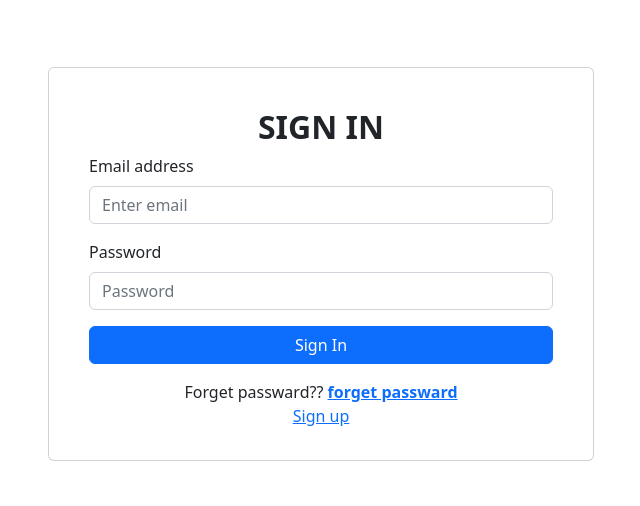
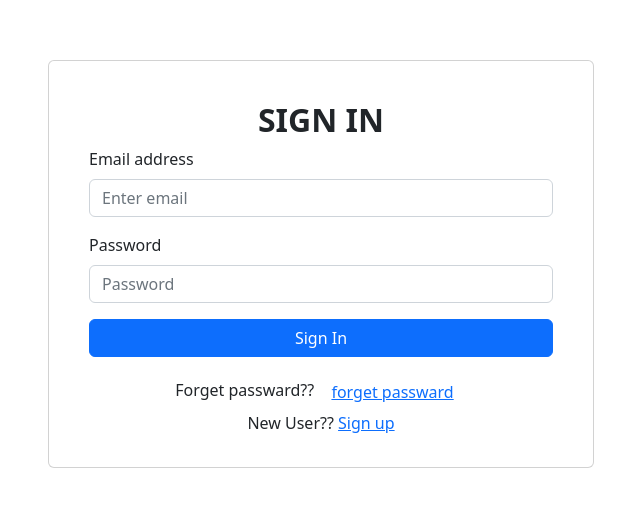
Before and after one commit to mishraom12345/Expense-Tracker-Project, a React (Create React App) app: page / in a window 1280 px wide. Shown: the part 136-642 px from the top of the page, without its empty margins (319-959 px from the left). Built offline with nearby package versions, Linux system fonts and the light colour scheme.

Commit message:
Forgot Password functionality

```diff
--- a/src/Component/Pages/Login.js
+++ b/src/Component/Pages/Login.js
@@ -1,13 +1,17 @@
-import React, { useRef } from "react";
+import React, { useContext, useRef } from "react";
 import { useNavigate } from "react-router-dom";
 import { Col, Button, Row, Container, Card, Form } from "react-bootstrap";
 import { NavLink } from "react-bootstrap";
 import { Link } from "react-router-dom";
+import AuthContext from "../store/AuthContext";
 
 export default function LogIn() {
+  const authCtx = useContext(AuthContext)
+  const isLoggedIn = authCtx.isLoggedIn
   const history = useNavigate();
   const emailInputref = useRef();
   const passwordInputref = useRef();
+
 
   const submitHandler = (e) => {
     e.preventDefault();
@@ -47,12 +51,46 @@ export default function LogIn() {
       .then((data) => {
         localStorage.setItem("token", data.idToken);
         console.log(data.idToken);
-        history("/welcome");
+        history('/welcome')
+
       })
       .catch((err) => {
         alert(err.message);
       });
   };
+
+  const forgetPasswardHandler = (e)=>{
+    const enteredEmail = emailInputref.current.value;
+    e.preventDefault()
+
+    fetch('https://identitytoolkit.googleapis.com/v1/accounts:sendOobCode?key=AIzaSyCbUqvti92AIcJw4dvf-vjFT3Q7XGFgSRg',{
+      method:"POST",
+      body:JSON.stringify({
+        requestType:"PASSWORD_RESET",
+        email:enteredEmail
+      }),
+      headers:{
+        'Content-Type':'application/json'
+      }
+    }).then((res)=>{
+      if(res.ok){
+          return res.json();
+      }else{
+          return res.json().then((data)=>{
+              if(data && data.error && data.error.message){
+                  let errMessage = "Authentication Failed, " + data.error.message;
+                  throw new Error(errMessage);
+              }
+          })
+      }
+  }).then((data)=>{
+    alert('passward reset link send plz chechk email')
+    console.log(data);
+  }).catch((err)=>{
+    alert(err.message);
+  })
+
+  }
 
   return (
     <div>
@@ -104,13 +142,11 @@ export default function LogIn() {
                     <div className="mt-3">
                       <p className="mb-0  text-center">
                         Forget passward??{" "}
-                        <a href="{''}" className="text-primary fw-bold">
-                          forget passward
-                        </a>
+                        <Button variant="link" onClick={forgetPasswardHandler}>forget passward</Button>
                       </p>
                       <NavLink style={{textAlign:'center'}}>
 
-
+                      New User??{" "}
                           <Link to ='/signup' >
 
                           Sign up
```
